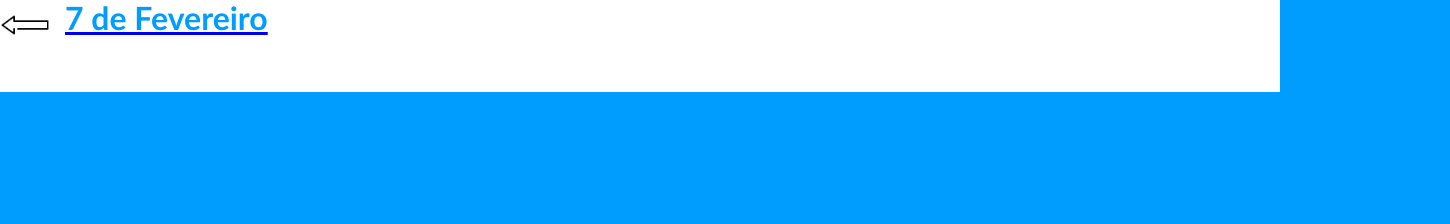
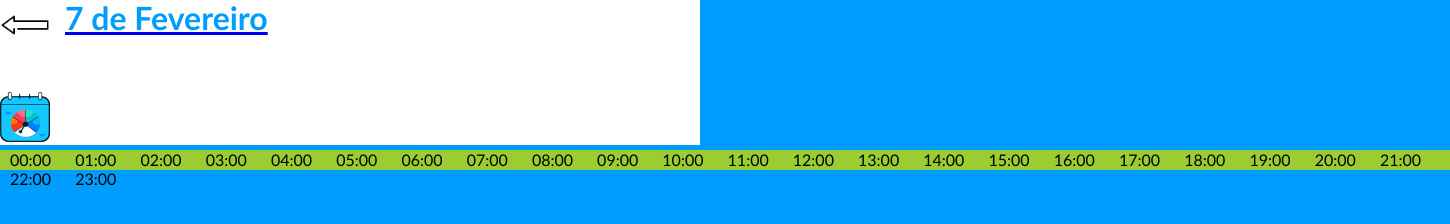
Before and after one commit to PauloGottardi/projetomyschedule, a plain HTML site: page Joao/dia.html in a window 1280 px wide. Shown: the whole page, 1450 px wide, since content can reach past the window. Drawn offline with Linux system fonts and the light colour scheme.

Commit message:
Add parte do dia
Add a parte do dia falta ajustar a header

```diff
--- a/Joao/dia.html
+++ b/Joao/dia.html
@@ -12,9 +12,35 @@
             <img src="icons/icons8-seta-longa-à-esquerda-64.png" alt="">
             <h1>7 de Fevereiro</h1>
         </a>
+        <img src="/Joao/Imagens/logo200.png" alt="logotipo" id="logodia">
     </header>
-
-     <main></main>
-
+    <main>
+        <div class="divhorarios">
+            <div class="horario">00:00</div>
+            <div class="horario">01:00</div>
+            <div class="horario">02:00</div>
+            <div class="horario">03:00</div>
+            <div class="horario">04:00</div>
+            <div class="horario">05:00</div>
+            <div class="horario">06:00</div>
+            <div class="horario">07:00</div>
+            <div class="horario">08:00</div>
+            <div class="horario">09:00</div>
+            <div class="horario">10:00</div>
+            <div class="horario">11:00</div>
+            <div class="horario">12:00</div>
+            <div class="horario">13:00</div>
+            <div class="horario">14:00</div>
+            <div class="horario">15:00</div>
+            <div class="horario">16:00</div>
+            <div class="horario">17:00</div>
+            <div class="horario">18:00</div>
+            <div class="horario">19:00</div>
+            <div class="horario">20:00</div>
+            <div class="horario">21:00</div>
+            <div class="horario">22:00</div>
+            <div class="horario">23:00</div>
+        </div>
+    </main>
 </body>
 </html>
--- a/Joao/style.css
+++ b/Joao/style.css
@@ -106,6 +106,11 @@ img{
 }
 header{
     background-color: white;
+    position: fixed;
+    width: 700px;
+    top: 0;
+    left: 0;
+    margin-bottom: 100px;
 }
 h1{
     color: rgb(0, 157, 255);
@@ -116,3 +121,18 @@ h1{
 main{
     height: 500px;
 }
+.divhorarios{
+    background-color: yellowgreen;
+    width: 1450px;
+    height: 20px;
+    margin-top: 150px;
+}
+.horario{
+    display: inline;
+    padding: 10px;
+}
+#logodia{
+    width: 50px;
+    height: 50px;
+    display: inline-block;
+}
```
